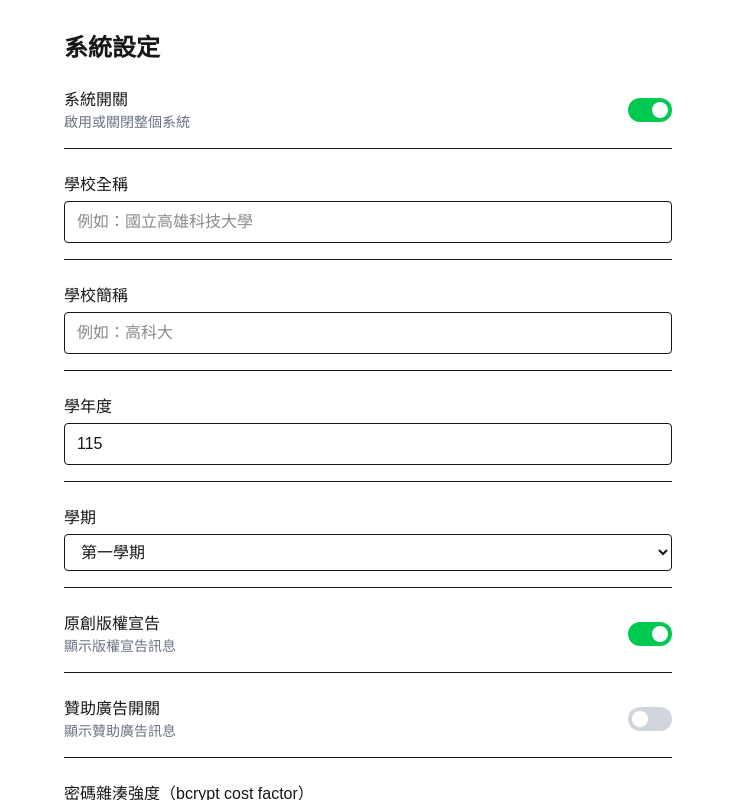
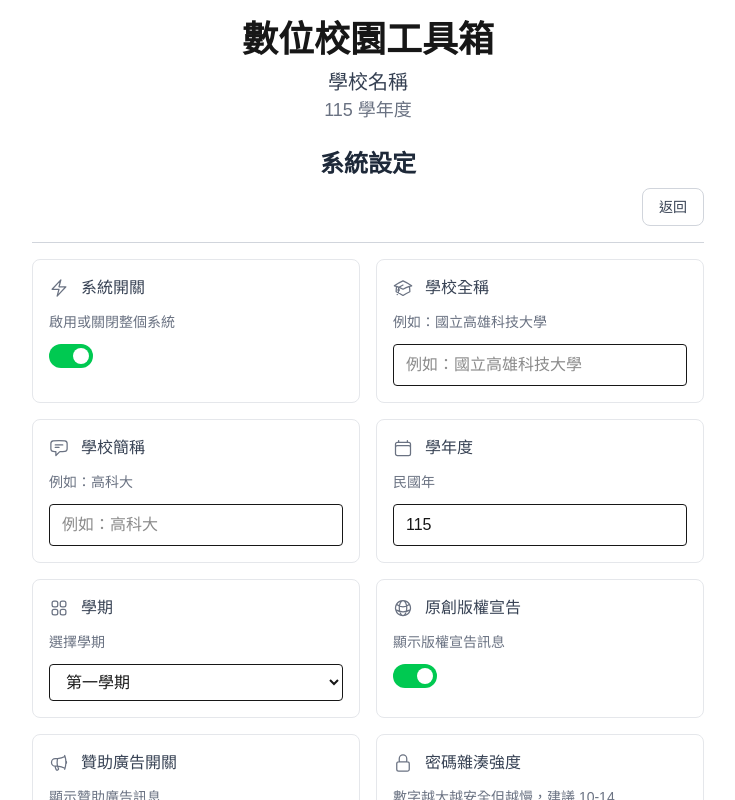
Before and after one commit to takan003/campus-toolkit, a Next.js app: page /admin/settings in a window 1280 px wide. Shown: the top 800 px of the page, without its empty margins (272-1007 px from the left). Built offline with nearby package versions, Linux system fonts and the light colour scheme; no server answers; the database is empty; sample sign-in values are in the browser's storage.

Commit message:
系統設定頁面改為卡片式佈局，比照管理員功能首頁樣式

```diff
--- a/src/app/admin/settings/page.tsx
+++ b/src/app/admin/settings/page.tsx
@@ -1,11 +1,113 @@
 "use client";
 
 import { useEffect, useState } from "react";
+import { useRouter } from "next/navigation";
 import { doc, getDoc, setDoc } from "firebase/firestore";
 import { db } from "@/lib/firebase";
 import { Settings, defaultSettings } from "@/types/settings";
+import Copyright from "@/components/Copyright";
+
+interface SettingCard {
+  id: keyof Settings;
+  label: string;
+  description: string;
+  type: "toggle" | "text" | "number" | "select";
+  icon: React.ReactNode;
+}
+
+const settingCards: SettingCard[] = [
+  {
+    id: "systemEnabled",
+    label: "系統開關",
+    description: "啟用或關閉整個系統",
+    type: "toggle",
+    icon: (
+      <svg className="w-5 h-5" fill="none" viewBox="0 0 24 24" stroke="currentColor" strokeWidth={1.5}>
+        <path strokeLinecap="round" strokeLinejoin="round" d="M3.75 13.5l10.5-11.25L12 10.5h8.25L9.75 21.75 12 13.5H3.75z" />
+      </svg>
+    ),
+  },
+  {
+    id: "schoolFullName",
+    label: "學校全稱",
+    description: "例如：國立高雄科技大學",
+    type: "text",
+    icon: (
+      <svg className="w-5 h-5" fill="none" viewBox="0 0 24 24" stroke="currentColor" strokeWidth={1.5}>
+        <path strokeLinecap="round" strokeLinejoin="round" d="M4.26 10.147a60.436 60.436 0 00-.491 6.347A48.627 48.627 0 0112 20.904a48.627 48.627 0 018.232-4.41 60.46 60.46 0 00-.491-6.347m-15.482 0a50.57 50.57 0 00-2.658-.813A59.905 59.905 0 0112 3.493a59.902 59.902 0 0110.399 5.84c-.896.248-1.783.52-2.658.814m-15.482 0A50.697 50.697 0 0112 13.489a50.702 50.702 0 017.74-3.342M6.75 15a.75.75 0 100-1.5.75.75 0 000 1.5zm0 0v-3.675A55.378 55.378 0 0112 8.443m-7.007 11.55A5.981 5.981 0 006.75 15.75v-1.5" />
+      </svg>
+    ),
+  },
+  {
+    id: "schoolShortName",
+    label: "學校簡稱",
+    description: "例如：高科大",
+    type: "text",
+    icon: (
+      <svg className="w-5 h-5" fill="none" viewBox="0 0 24 24" stroke="currentColor" strokeWidth={1.5}>
+        <path strokeLinecap="round" strokeLinejoin="round" d="M7.5 8.25h9m-9 3H12m-9.75 1.51c0 1.6 1.123 2.994 2.707 3.227 1.087.16 2.185.283 3.293.369V21l4.076-4.076a1.526 1.526 0 011.037-.443 48.282 48.282 0 005.68-.494c1.584-.233 2.707-1.626 2.707-3.228V6.741c0-1.602-1.123-2.995-2.707-3.228A48.394 48.394 0 0012 3c-2.392 0-4.744.175-7.043.513C3.373 3.746 2.25 5.14 2.25 6.741v6.018z" />
+      </svg>
+    ),
+  },
+  {
+    id: "academicYear",
+    label: "學年度",
+    description: "民國年",
+    type: "number",
+    icon: (
+      <svg className="w-5 h-5" fill="none" viewBox="0 0 24 24" stroke="currentColor" strokeWidth={1.5}>
+        <path strokeLinecap="round" strokeLinejoin="round" d="M6.75 3v2.25M17.25 3v2.25M3 18.75V7.5a2.25 2.25 0 012.25-2.25h13.5A2.25 2.25 0 0121 7.5v11.25m-18 0A2.25 2.25 0 005.25 21h13.5A2.25 2.25 0 0021 18.75m-18 0v-7.5A2.25 2.25 0 015.25 9h13.5A2.25 2.25 0 0121 11.25v7.5" />
+      </svg>
+    ),
+  },
+  {
+    id: "semester",
+    label: "學期",
+    description: "選擇學期",
+    type: "select",
+    icon: (
+      <svg className="w-5 h-5" fill="none" viewBox="0 0 24 24" stroke="currentColor" strokeWidth={1.5}>
+        <path strokeLinecap="round" strokeLinejoin="round" d="M3.75 6A2.25 2.25 0 016 3.75h2.25A2.25 2.25 0 0110.5 6v2.25a2.25 2.25 0 01-2.25 2.25H6a2.25 2.25 0 01-2.25-2.25V6zM3.75 15.75A2.25 2.25 0 016 13.5h2.25a2.25 2.25 0 012.25 2.25V18a2.25 2.25 0 01-2.25 2.25H6A2.25 2.25 0 013.75 18v-2.25zM13.5 6a2.25 2.25 0 012.25-2.25H18A2.25 2.25 0 0120.25 6v2.25A2.25 2.25 0 0118 10.5h-2.25a2.25 2.25 0 01-2.25-2.25V6zM13.5 15.75a2.25 2.25 0 012.25-2.25H18a2.25 2.25 0 012.25 2.25V18A2.25 2.25 0 0118 20.25h-2.25A2.25 2.25 0 0113.5 18v-2.25z" />
+      </svg>
+    ),
+  },
+  {
+    id: "copyrightNotice",
+    label: "原創版權宣告",
+    description: "顯示版權宣告訊息",
+    type: "toggle",
+    icon: (
+      <svg className="w-5 h-5" fill="none" viewBox="0 0 24 24" stroke="currentColor" strokeWidth={1.5}>
+        <path strokeLinecap="round" strokeLinejoin="round" d="M12 21a9.004 9.004 0 008.716-6.747M12 21a9.004 9.004 0 01-8.716-6.747M12 21c2.485 0 4.5-4.03 4.5-9S14.485 3 12 3m0 18c-2.485 0-4.5-4.03-4.5-9S9.515 3 12 3m0 0a8.997 8.997 0 017.843 4.582M12 3a8.997 8.997 0 00-7.843 4.582m15.686 0A11.953 11.953 0 0112 10.5c-2.998 0-5.74-1.1-7.843-2.918m15.686 0A8.959 8.959 0 0121 12c0 .778-.099 1.533-.284 2.253m0 0A17.919 17.919 0 0112 16.5c-3.162 0-6.133-.815-8.716-2.247m0 0A9.015 9.015 0 013 12c0-1.605.42-3.113 1.157-4.418" />
+      </svg>
+    ),
+  },
+  {
+    id: "sponsorAdEnabled",
+    label: "贊助廣告開關",
+    description: "顯示贊助廣告訊息",
+    type: "toggle",
+    icon: (
+      <svg className="w-5 h-5" fill="none" viewBox="0 0 24 24" stroke="currentColor" strokeWidth={1.5}>
+        <path strokeLinecap="round" strokeLinejoin="round" d="M10.34 15.84c-.688-.06-1.386-.09-2.09-.09H7.5a4.5 4.5 0 110-9h.75c.704 0 1.402-.03 2.09-.09m0 9.18c.253.962.584 1.892.985 2.783.247.55.06 1.21-.463 1.511l-.657.38c-.551.318-1.26.117-1.527-.461a20.845 20.845 0 01-1.44-4.282m3.102.069a18.03 18.03 0 01-.59-4.59c0-1.586.205-3.124.59-4.59m0 9.18a23.848 23.848 0 018.835 2.535M10.34 6.66a23.847 23.847 0 008.835-2.535m0 0A23.74 23.74 0 0018.795 3m.38 1.125a23.91 23.91 0 011.014 5.395m-1.014 8.855c-.118.38-.245.754-.38 1.125m.38-1.125a23.91 23.91 0 001.014-5.395m0-3.46c.495.413.811 1.035.811 1.73 0 .695-.316 1.317-.811 1.73m0-3.46a24.347 24.347 0 010 3.46" />
+      </svg>
+    ),
+  },
+  {
+    id: "passwordCostFactor",
+    label: "密碼雜湊強度",
+    description: "數字越大越安全但越慢，建議 10-14",
+    type: "number",
+    icon: (
+      <svg className="w-5 h-5" fill="none" viewBox="0 0 24 24" stroke="currentColor" strokeWidth={1.5}>
+        <path strokeLinecap="round" strokeLinejoin="round" d="M16.5 10.5V6.75a4.5 4.5 0 10-9 0v3.75m-.75 11.25h10.5a2.25 2.25 0 002.25-2.25v-6.75a2.25 2.25 0 00-2.25-2.25H6.75a2.25 2.25 0 00-2.25 2.25v6.75a2.25 2.25 0 002.25 2.25z" />
+      </svg>
+    ),
+  },
+];
 
 export default function SettingsPage() {
+  const router = useRouter();
   const [settings, setSettings] = useState<Settings>(defaultSettings);
   const [loading, setLoading] = useState(true);
   const [saving, setSaving] = useState(false);
@@ -47,143 +149,117 @@ export default function SettingsPage() {
     }
   }
 
+  function handleBack() {
+    router.push("/admin");
+  }
+
   if (loading) {
-    return <div className="p-8">載入中...</div>;
+    return (
+      <div className="min-h-screen flex items-center justify-center">
+        <p className="text-gray-500">載入中...</p>
+      </div>
+    );
   }
 
   return (
-    <div className="max-w-2xl mx-auto p-8">
-      <h1 className="text-2xl font-bold mb-6">系統設定</h1>
+    <div className="min-h-screen flex flex-col items-center bg-white px-4 pt-[20px]">
+      {/* 標題區域 */}
+      <div className="text-center mb-2">
+        <h1 className="text-4xl font-bold mb-2">數位校園工具箱</h1>
+        <p className="text-xl text-gray-700">{settings.schoolFullName || "學校名稱"}</p>
+        <p className="text-lg text-gray-500">{settings.academicYear} 學年度</p>
+      </div>
 
-      <div className="space-y-6">
-        {/* 系統開關 */}
-        <div className="flex items-center justify-between border-b pb-4">
-          <div>
-            <label className="font-medium">系統開關</label>
-            <p className="text-sm text-gray-500">啟用或關閉整個系統</p>
+      {/* 功能標題 */}
+      <div className="w-full max-w-2xl mt-4 mb-2 text-center">
+        <h2 className="text-2xl font-bold text-gray-800">系統設定</h2>
       </div>
+
+      {/* 返回按鈕 */}
+      <div className="w-full max-w-2xl flex justify-end mb-4">
         <button
-            onClick={() => setSettings({ ...settings, systemEnabled: !settings.systemEnabled })}
+          onClick={handleBack}
+          className="border border-gray-300 rounded-lg px-4 py-2 text-sm text-gray-700 hover:bg-gray-50 transition-colors"
+        >
+          返回
+        </button>
+      </div>
+
+      <hr className="w-full max-w-2xl border-gray-300 mb-4" />
+
+      {/* 設定卡片 */}
+      <div className="w-full max-w-2xl grid grid-cols-1 sm:grid-cols-2 gap-4 mb-8">
+        {settingCards.map((card) => (
+          <div
+            key={card.id}
+            className="border border-gray-200 rounded-lg p-4"
+          >
+            <div className="flex items-center gap-3 mb-3">
+              <span className="text-gray-500">{card.icon}</span>
+              <span className="font-medium text-gray-700">{card.label}</span>
+            </div>
+            <p className="text-sm text-gray-500 mb-3">{card.description}</p>
+
+            {card.type === "toggle" && (
+              <button
+                onClick={() => setSettings({ ...settings, [card.id]: !settings[card.id] })}
                 className={`relative inline-flex h-6 w-11 items-center rounded-full transition-colors ${
-              settings.systemEnabled ? "bg-green-500" : "bg-gray-300"
+                  settings[card.id] ? "bg-green-500" : "bg-gray-300"
                 }`}
               >
                 <span
                   className={`inline-block h-4 w-4 transform rounded-full bg-white transition-transform ${
-                settings.systemEnabled ? "translate-x-6" : "translate-x-1"
+                    settings[card.id] ? "translate-x-6" : "translate-x-1"
                   }`}
                 />
               </button>
-        </div>
+            )}
 
-        {/* 學校全稱 */}
-        <div className="border-b pb-4">
-          <label className="font-medium block mb-1">學校全稱</label>
+            {card.type === "text" && (
               <input
                 type="text"
-            value={settings.schoolFullName}
-            onChange={(e) => setSettings({ ...settings, schoolFullName: e.target.value })}
+                value={String(settings[card.id])}
+                onChange={(e) => setSettings({ ...settings, [card.id]: e.target.value })}
                 className="w-full border rounded px-3 py-2"
-            placeholder="例如：國立高雄科技大學"
+                placeholder={card.description}
               />
-        </div>
+            )}
 
-        {/* 學校簡稱 */}
-        <div className="border-b pb-4">
-          <label className="font-medium block mb-1">學校簡稱</label>
-          <input
-            type="text"
-            value={settings.schoolShortName}
-            onChange={(e) => setSettings({ ...settings, schoolShortName: e.target.value })}
-            className="w-full border rounded px-3 py-2"
-            placeholder="例如：高科大"
-          />
-        </div>
-
-        {/* 學年度 */}
-        <div className="border-b pb-4">
-          <label className="font-medium block mb-1">學年度</label>
+            {card.type === "number" && (
               <input
                 type="number"
-            value={settings.academicYear}
-            onChange={(e) => setSettings({ ...settings, academicYear: Number(e.target.value) })}
+                min={card.id === "passwordCostFactor" ? 10 : undefined}
+                max={card.id === "passwordCostFactor" ? 14 : undefined}
+                value={Number(settings[card.id])}
+                onChange={(e) => {
+                  const value = Number(e.target.value);
+                  if (card.id === "passwordCostFactor") {
+                    const v = Math.min(14, Math.max(10, value));
+                    setSettings({ ...settings, [card.id]: v });
+                  } else {
+                    setSettings({ ...settings, [card.id]: value });
+                  }
+                }}
                 className="w-full border rounded px-3 py-2"
               />
-        </div>
+            )}
 
-        {/* 學期 */}
-        <div className="border-b pb-4">
-          <label className="font-medium block mb-1">學期</label>
+            {card.type === "select" && (
               <select
-            value={settings.semester}
-            onChange={(e) => setSettings({ ...settings, semester: Number(e.target.value) })}
+                value={Number(settings[card.id])}
+                onChange={(e) => setSettings({ ...settings, [card.id]: Number(e.target.value) })}
                 className="w-full border rounded px-3 py-2"
               >
                 <option value={1}>第一學期</option>
                 <option value={2}>第二學期</option>
               </select>
+            )}
           </div>
-
-        {/* 原創版權宣告 */}
-        <div className="flex items-center justify-between border-b pb-4">
-          <div>
-            <label className="font-medium">原創版權宣告</label>
-            <p className="text-sm text-gray-500">顯示版權宣告訊息</p>
-          </div>
-          <button
-            onClick={() => setSettings({ ...settings, copyrightNotice: !settings.copyrightNotice })}
-            className={`relative inline-flex h-6 w-11 items-center rounded-full transition-colors ${
-              settings.copyrightNotice ? "bg-green-500" : "bg-gray-300"
-            }`}
-          >
-            <span
-              className={`inline-block h-4 w-4 transform rounded-full bg-white transition-transform ${
-                settings.copyrightNotice ? "translate-x-6" : "translate-x-1"
-              }`}
-            />
-          </button>
-        </div>
-
-        {/* 贊助廣告開關 */}
-        <div className="flex items-center justify-between border-b pb-4">
-          <div>
-            <label className="font-medium">贊助廣告開關</label>
-            <p className="text-sm text-gray-500">顯示贊助廣告訊息</p>
-          </div>
-          <button
-            onClick={() => setSettings({ ...settings, sponsorAdEnabled: !settings.sponsorAdEnabled })}
-            className={`relative inline-flex h-6 w-11 items-center rounded-full transition-colors ${
-              settings.sponsorAdEnabled ? "bg-green-500" : "bg-gray-300"
-            }`}
-          >
-            <span
-              className={`inline-block h-4 w-4 transform rounded-full bg-white transition-transform ${
-                settings.sponsorAdEnabled ? "translate-x-6" : "translate-x-1"
-              }`}
-            />
-          </button>
-        </div>
-
-        {/* 密碼雜湊強度 */}
-        <div className="border-b pb-4">
-          <label className="font-medium block mb-1">密碼雜湊強度（bcrypt cost factor）</label>
-          <p className="text-sm text-gray-500 mb-2">數字越大越安全但越慢，建議 10-14，最高 14</p>
-          <input
-            type="number"
-            min={10}
-            max={14}
-            value={settings.passwordCostFactor}
-            onChange={(e) => {
-              const v = Math.min(14, Math.max(10, Number(e.target.value)));
-              setSettings({ ...settings, passwordCostFactor: v });
-            }}
-            className="w-full border rounded px-3 py-2"
-          />
-        </div>
+        ))}
       </div>
 
       {/* 儲存按鈕 */}
-      <div className="mt-8 flex items-center gap-4">
+      <div className="w-full max-w-2xl mb-8 flex items-center gap-4">
         <button
           onClick={handleSave}
           disabled={saving}
@@ -197,6 +273,23 @@ export default function SettingsPage() {
           </span>
         )}
       </div>
+
+      <hr className="w-full max-w-2xl border-gray-300 mb-4" />
+
+      {/* 底部返回 */}
+      <div className="w-full max-w-2xl mb-8">
+        <button
+          onClick={handleBack}
+          className="border border-gray-300 rounded-lg px-4 py-2 text-sm text-gray-700 hover:bg-gray-50 transition-colors"
+        >
+          返回
+        </button>
+      </div>
+
+      {/* 版權宣告 */}
+      <div className="w-full max-w-2xl mt-auto">
+        <Copyright mode={settings.copyrightNotice ? "啟用" : "關閉"} />
+      </div>
     </div>
   );
 }
```
Lines whose indentation alone changed are shown as unchanged.
